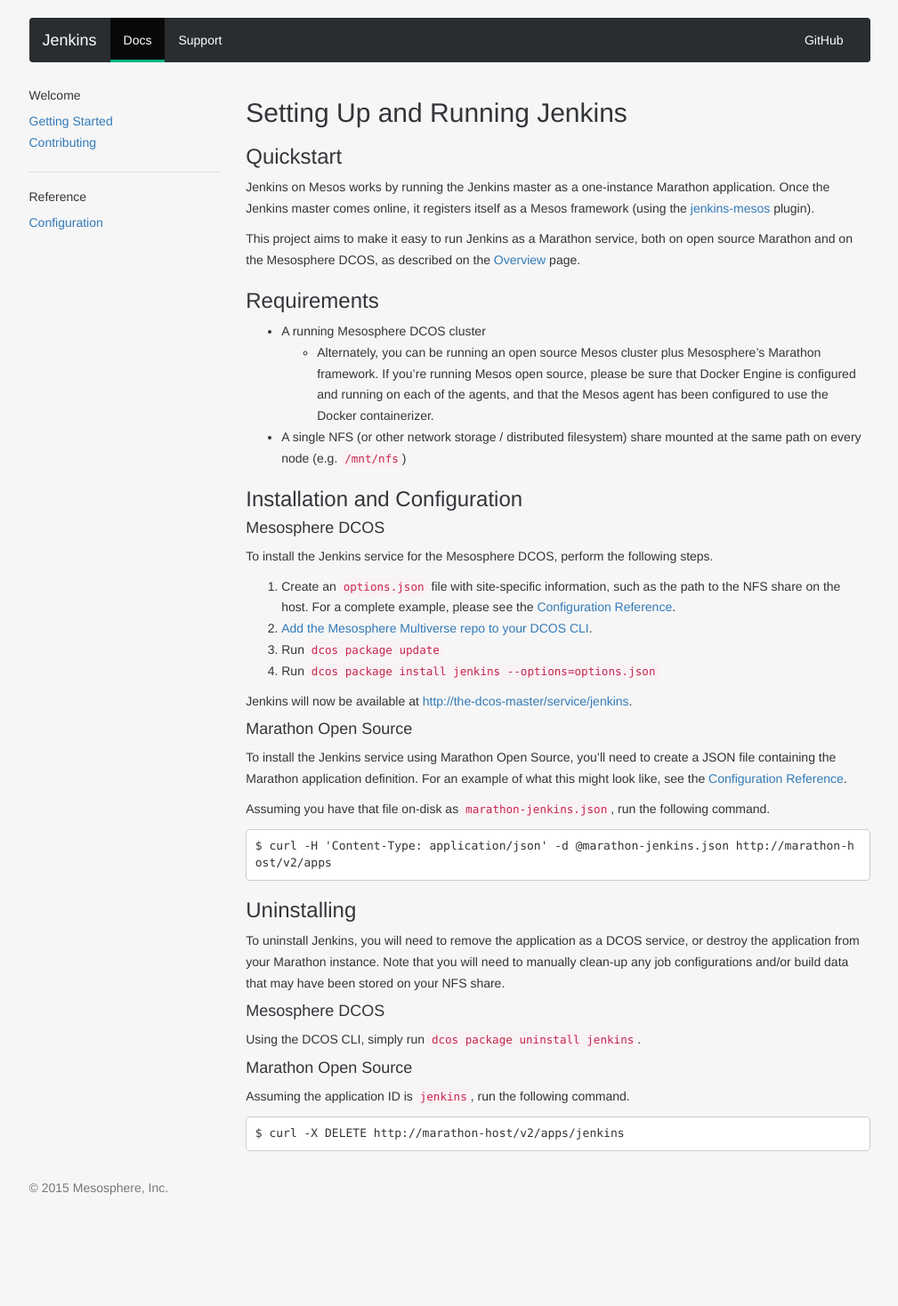
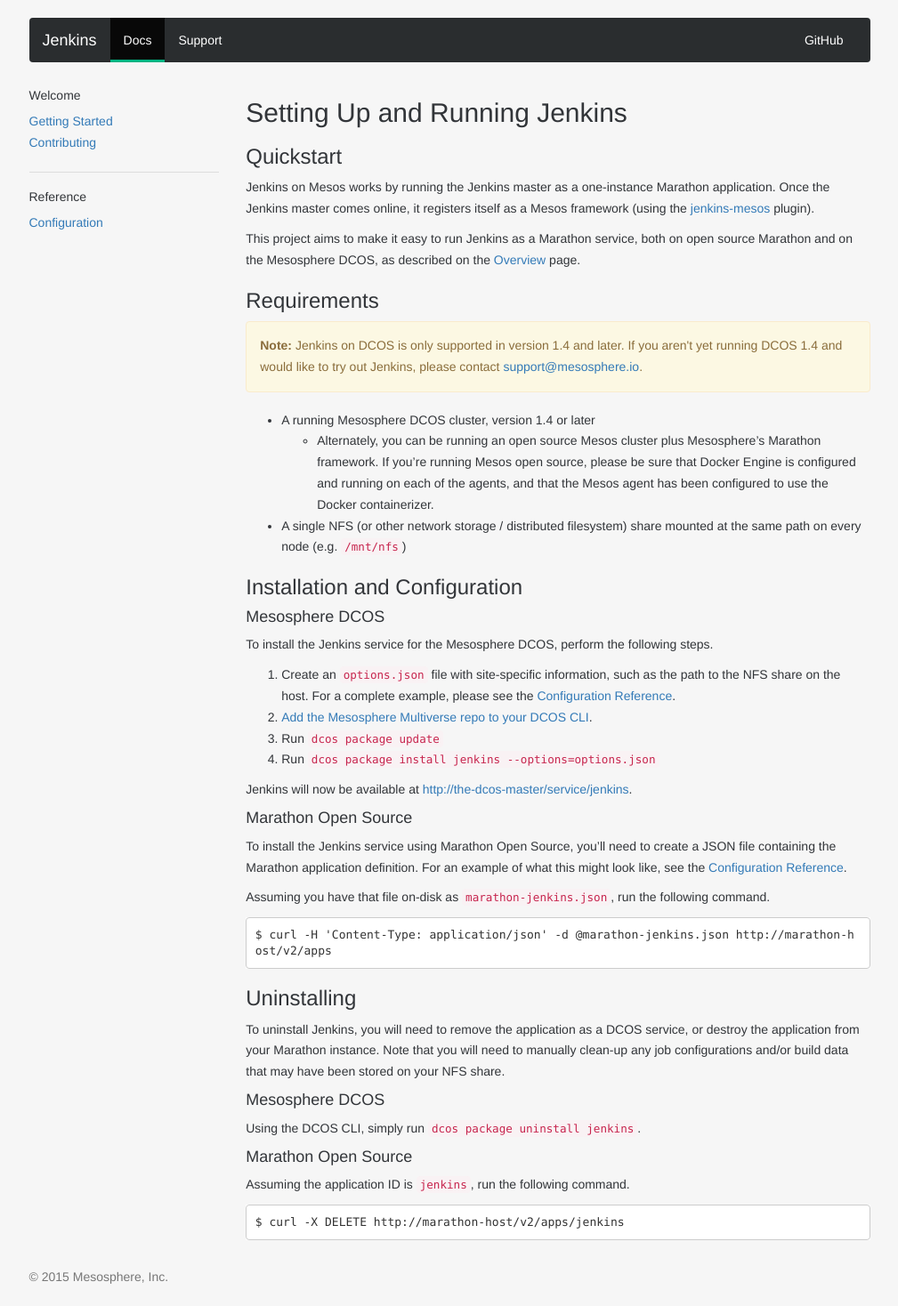
Before and after one commit to mesosphere/dcos-jenkins-service, a Jekyll site: the page built from docs/docs/index.md, in a window 1280 px wide. Shown: the whole page at 89% size, without its empty margins (135-1144 px from the left). Built offline with Jekyll 4.4.1, drawn with Linux system fonts in a browser that asks for light colours; nearby versions of some CDN libraries; some web fonts are replaced; Markdown is read by kramdown in place of the engine named in the settings; before the commit the page ends 1368 px from its top, so only the background shows below that.

Commit message:
add a note on DCOS compatibility
Jenkins on Mesos is supported in DCOS 1.4 onwards, and is not compatible
with DCOS 1.3 or earlier without some additional modifications. Users
should contact support@mesosphere.io before attempting to use this
service.


Former-commit-id: d4fc05871d58f3647b11fe8e88ac523aa49a2bb8

```diff
--- a/docs/docs/index.md
+++ b/docs/docs/index.md
@@ -16,7 +16,13 @@
 
 ### Requirements
 
-* A running Mesosphere DCOS cluster
+<div class="alert alert-warning" role="alert">
+<strong>Note:</strong> Jenkins on DCOS is only supported in version 1.4 and
+later. If you aren't yet running DCOS 1.4 and would like to try out Jenkins,
+please contact <a href="mailto:support@mesosphere.io">support@mesosphere.io</a>.
+</div>
+
+* A running Mesosphere DCOS cluster, version 1.4 or later
   * Alternately, you can be running an open source Mesos cluster plus
   Mesosphere's Marathon framework. If you're running Mesos open source, please
   be sure that Docker Engine is configured and running on each of the agents,
```
